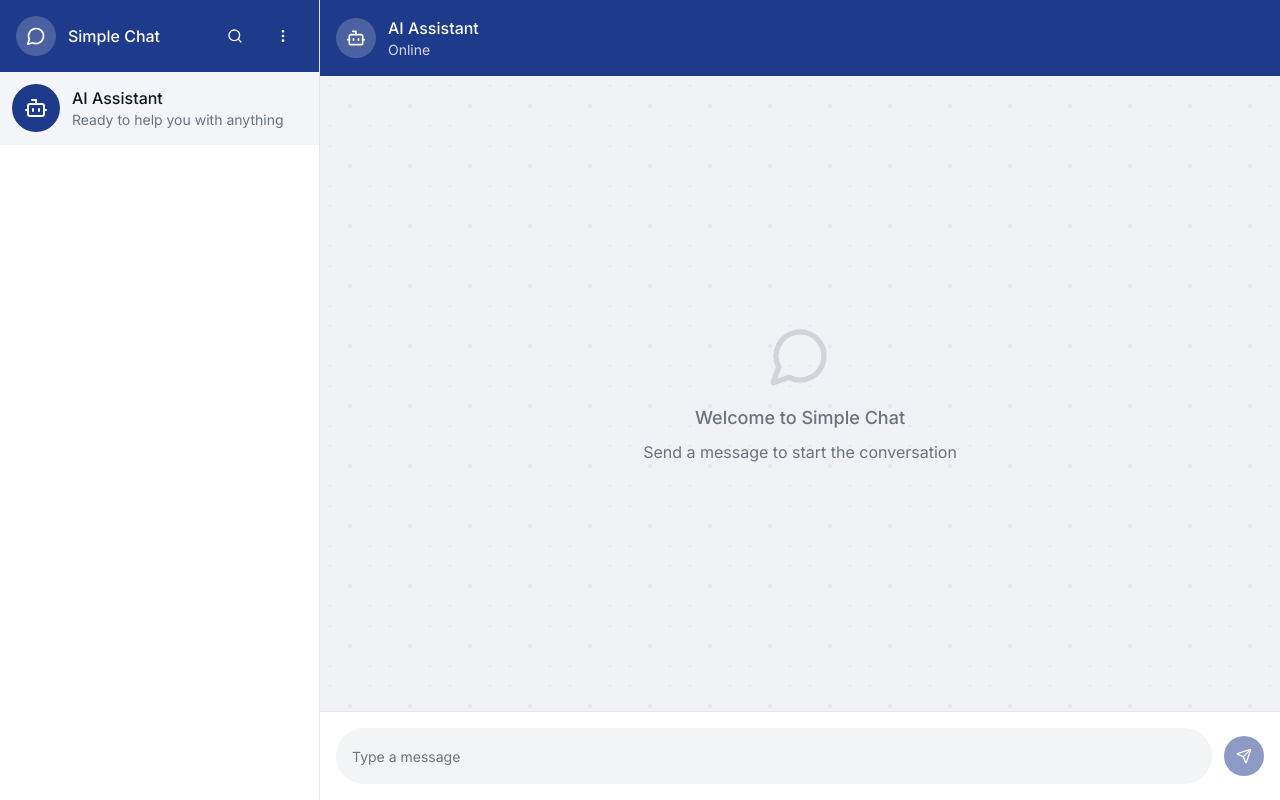
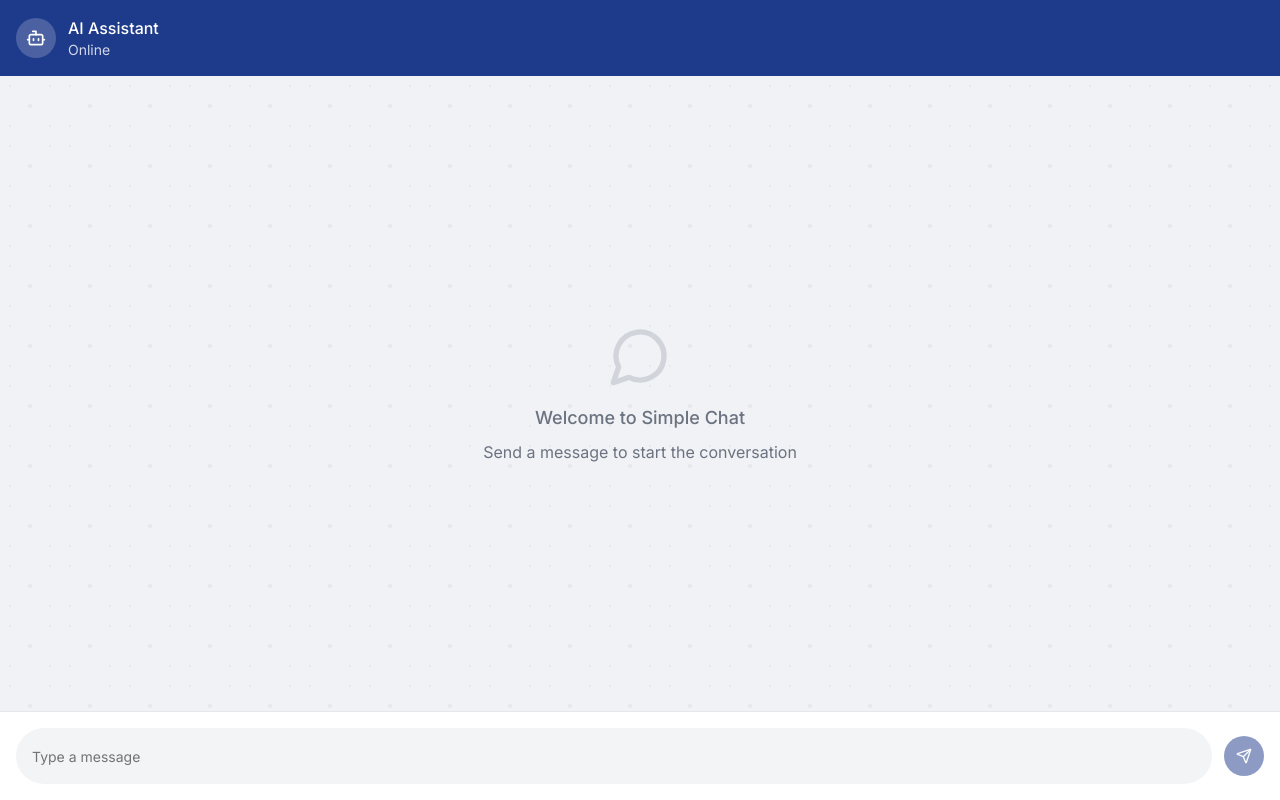
Before and after one commit to rifqiahmadf/chatposcx, a Next.js app: page / in a window 1280 px wide. Built offline with nearby package versions, Linux system fonts and the light colour scheme.

Commit message:
feat: remove sidebar for full-width chat UI
Streamlined chat interface with WhatsApp-style design and improved UX.

#VERCEL_SKIP

Co-authored-by: Rifqi Ahmad Fauzi <20622685+rifqiahmadf@users.noreply.github.com>

```diff
--- a/app/page.tsx
+++ b/app/page.tsx
@@ -4,7 +4,7 @@ import type React from "react"
 import { useState } from "react"
 import { Button } from "@/components/ui/button"
 import { Input } from "@/components/ui/input"
-import { Send, Bot, Loader2, MessageCircle, Search, MoreVertical } from "lucide-react"
+import { Send, Bot, Loader2, MessageCircle } from "lucide-react"
 
 export default function SimpleChatGPT() {
   const [message, setMessage] = useState("")
@@ -84,45 +84,9 @@ export default function SimpleChatGPT() {
   }
 
   return (
-    <div className="h-screen bg-gray-100 flex">
-      {/* Sidebar */}
-      <div className="w-80 bg-white border-r border-gray-200 flex flex-col">
-        {/* Sidebar Header */}
-        <div className="bg-[#1e3a8a] text-white p-4 flex items-center justify-between">
-          <div className="flex items-center space-x-3">
-            <div className="w-10 h-10 bg-white/20 rounded-full flex items-center justify-center">
-              <MessageCircle className="w-5 h-5" />
-            </div>
-            <span className="font-medium">Simple Chat</span>
-          </div>
-          <div className="flex space-x-2">
-            <Button variant="ghost" size="icon" className="text-white hover:bg-white/10">
-              <Search className="w-5 h-5" />
-            </Button>
-            <Button variant="ghost" size="icon" className="text-white hover:bg-white/10">
-              <MoreVertical className="w-5 h-5" />
-            </Button>
-          </div>
-        </div>
-
-        {/* Chat List */}
-        <div className="flex-1 overflow-y-auto">
-          <div className="p-3 border-b border-gray-100 bg-[#1e3a8a]/5 hover:bg-[#1e3a8a]/10 cursor-pointer">
-            <div className="flex items-center space-x-3">
-              <div className="w-12 h-12 bg-[#1e3a8a] rounded-full flex items-center justify-center">
-                <Bot className="w-6 h-6 text-white" />
-              </div>
-              <div className="flex-1">
-                <h3 className="font-medium text-gray-900">AI Assistant</h3>
-                <p className="text-sm text-gray-500 truncate">Ready to help you with anything</p>
-              </div>
-            </div>
-          </div>
-        </div>
-      </div>
-
+    <div className="h-screen bg-gray-100">
       {/* Main Chat Area */}
-      <div className="flex-1 flex flex-col">
+      <div className="h-full flex flex-col">
         {/* Chat Header */}
         <div className="bg-[#1e3a8a] text-white p-4 flex items-center space-x-3 shadow-sm">
           <div className="w-10 h-10 bg-white/20 rounded-full flex items-center justify-center">
```
